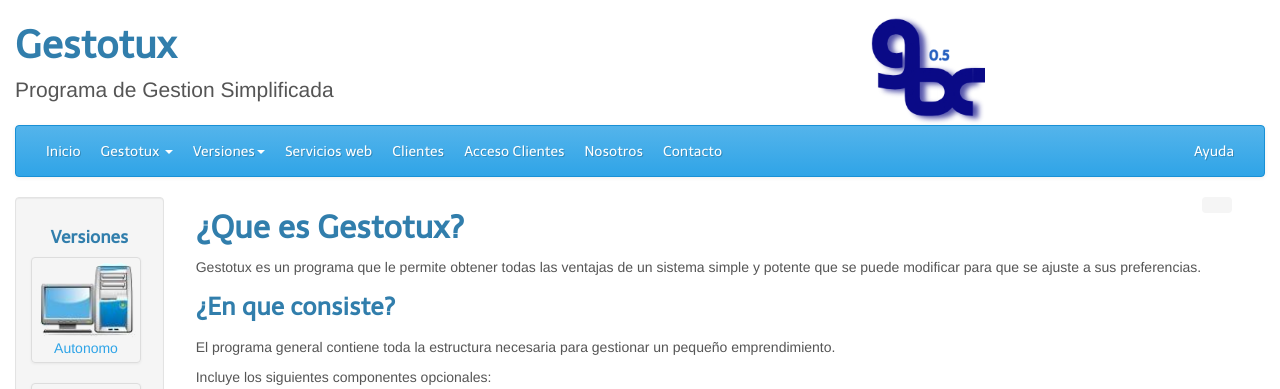
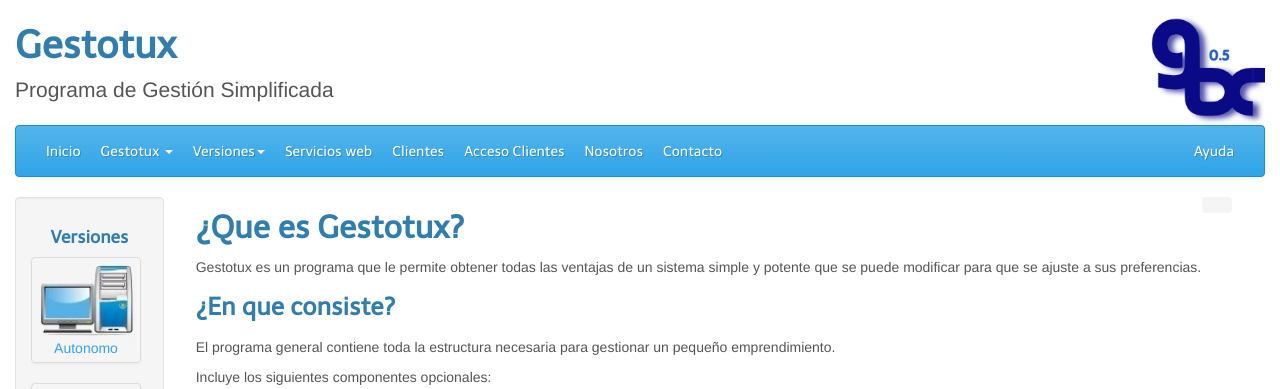
Before and after one commit to tranfuga25s/trsis, a CakePHP app: the page made by app/View/Pages/home.ctp in a window 1280 px wide. Shown: the top 389 px of the page. Run offline with PHP 8.4 and a stand-in for CakePHP, Linux system fonts and the light colour scheme; the template is opened without the code that fills it, so the values that code supplies are empty; some libraries are stand-ins or nearby versions; some web fonts are replaced.

Commit message:
Arreglado problema de alineacion de logotipo arriba

```diff
--- a/app/View/Layouts/default.ctp
+++ b/app/View/Layouts/default.ctp
@@ -18,14 +18,17 @@
 <body>
 
   <!-- Cabecera -->
-  <div class="row">
-    <div class="span8">
+  <div class="row-fluid">
+    <div class="span10">
       <h1>Gestotux</h1>
-      <p class="lead">Programa de Gestion Simplificada</p>
+      <p class="lead">
+          Programa de Gestión Simplificada
+      </p>
+
     </div>
-    <div class="span2">
-      <div class="pull-right"><?php echo $this->Html->image( 'cabecera.png', array( 'id' => 'cabecera' ) ); ?></div>
-    </div>
+      <div class="span2">
+          <?php echo $this->Html->image( 'cabecera.png', array( 'id' => 'cabecera', 'class' => 'pull-right' ) ); ?>
+      </div>
   </div>
 
   <div class="navbar">
```
